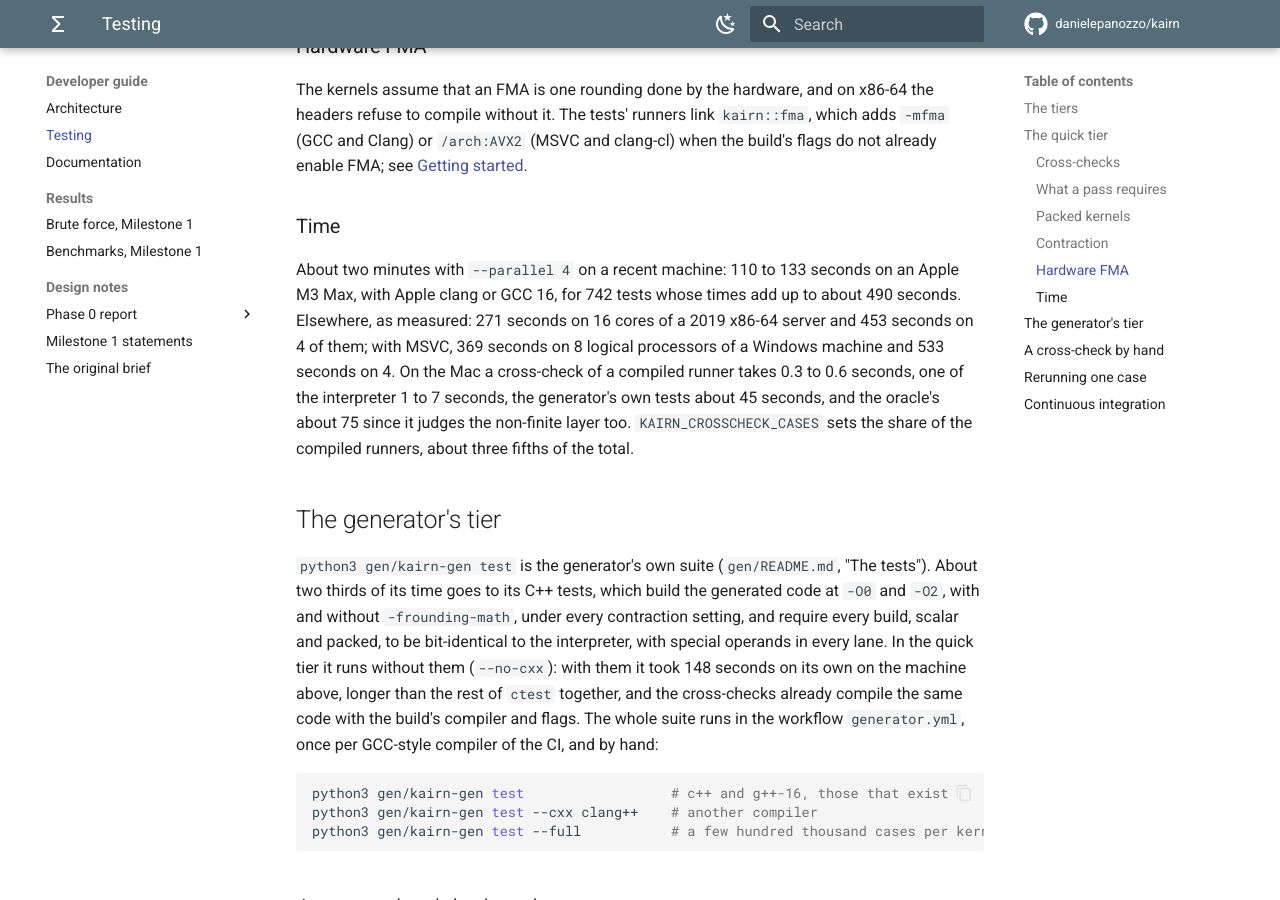
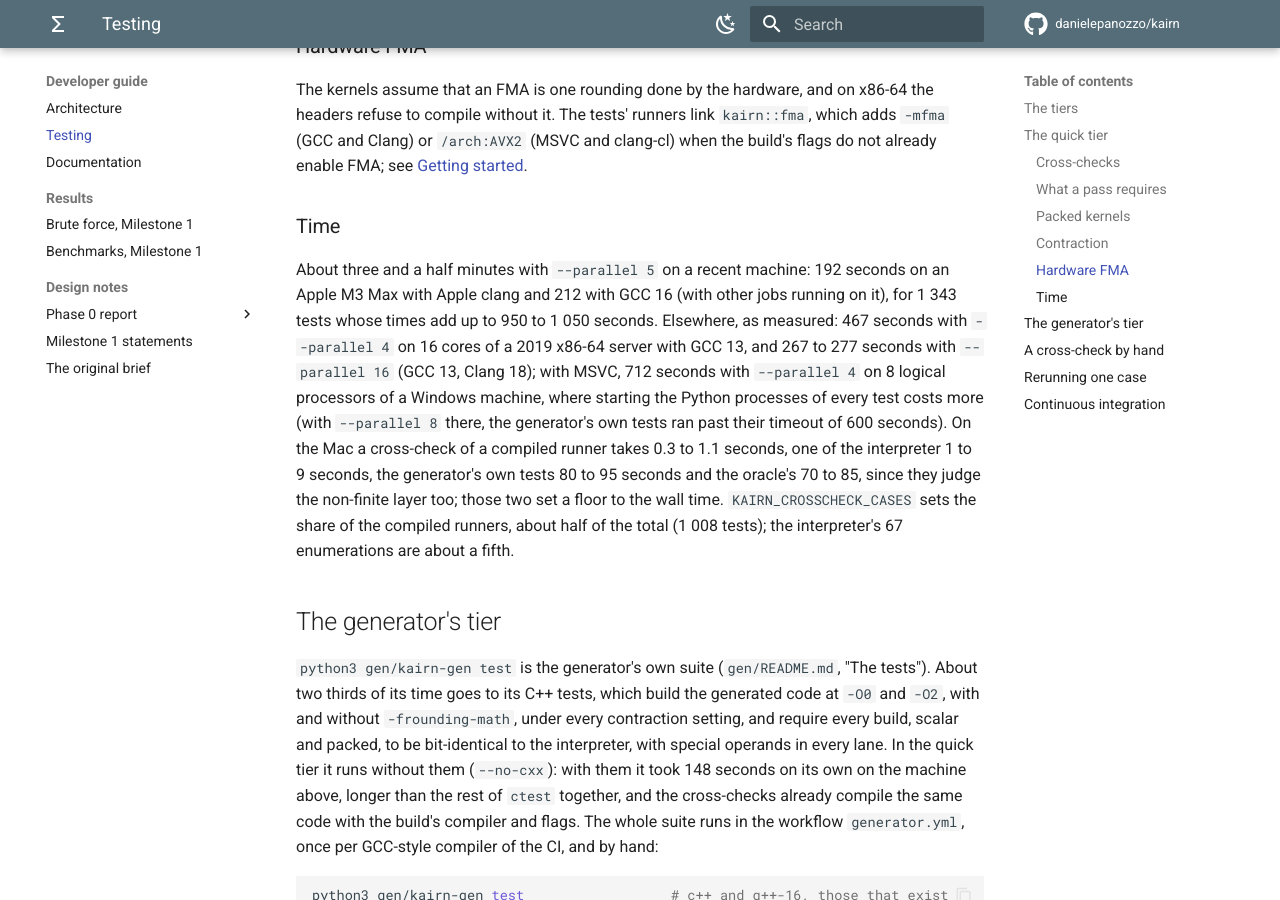
Before and after one commit to danielepanozzo/kairn, an MkDocs documentation site: the page built from docs/developer/testing.md, in a window 1280 px wide and 900 px high, scrolled down 9186 px. Built offline with MkDocs 1.6.1 and Material for MkDocs 9.7.7, drawn with Linux system fonts in a browser that asks for light colours; comment, search, counter and statistics services are not loaded; some of the changed text lies outside the part shown.

Commit message:
Testing page: the quick tier on the non-finite layer
The toy formats of the extended domain, all of the IEEE-model shape
qmin + qmax = 3 - 2p, with their sizes; the restricted enumeration of
ball_mul_2_full; what the guards ask of a kernel of that domain (the
strata of the layer, every class of every statement) and what the
guards' own tests now cover; and the tier's time as now measured: 192 to
212 seconds on the Mac with --parallel 5, 467 seconds on 16 cores of
the Linux server with --parallel 4, 712 seconds with MSVC on 8 logical
processors with --parallel 4.

Co-Authored-By: Claude Opus 5.5 <noreply@anthropic.com>
Claude-Session: https://claude.ai/code/session_01ULwCxzT6Dhw9xUiTw8mJz1

```diff
--- a/docs/developer/testing.md
+++ b/docs/developer/testing.md
@@ -8,7 +8,7 @@ by hand. The parts named here (generator, interpreter, oracle, runner, claims) a
 
 | Tier | What | Where it runs | Time |
 |---|---|---|---|
-| Quick | `ctest`: the generator's tests without their C++ part, the oracle's own tests, the cross-checks below, the consumer checks | every push and pull request, on every platform of the CI; and by anyone, with the three commands of [Getting started](../getting-started/index.md#configure-build-and-test) | about two minutes on a recent machine with `--parallel 4` |
+| Quick | `ctest`: the generator's tests without their C++ part, the oracle's own tests, the cross-checks below, the consumer checks | every push and pull request, on every platform of the CI; and by anyone, with the three commands of [Getting started](../getting-started/index.md#configure-build-and-test) | about three and a half minutes on a recent machine with `--parallel 5` |
 | Generator | `python3 gen/kairn-gen test`: the generator's whole suite, C++ included | every push and pull request, with each GCC-style compiler of the CI | a few minutes per compiler |
 | Proofs | `make -C proofs`: every Rocq proof, then the axiom audit | every push and pull request | a minute or two, with four cores |
 | Brute force | `tests/brute/brute.py`: the cross-checks of the compiled runners on millions of random cases per kernel, format and machine (every runner of a machine on the same cases), and the interpreter on every operand of larger toy formats, with the quick tier's guards and a time budget | by hand, on the test machines, never in CI (`tests/brute/README.md`); results in [Brute force, Milestone 1](results/brute-milestone1.md) | about 90 minutes per machine for Milestone 1 |
@@ -252,14 +252,18 @@ Clang) or `/arch:AVX2` (MSVC and clang-cl) when the build's flags do not already
 
 ### Time
 
-About two minutes with `--parallel 4` on a recent machine: 110 to 133 seconds on an Apple M3 Max,
-with Apple clang or GCC 16, for 742 tests whose times add up to about 490 seconds. Elsewhere, as
-measured: 271 seconds on 16 cores of a 2019 x86-64 server and 453 seconds on 4 of them; with
-MSVC, 369 seconds on 8 logical processors of a Windows machine and 533 seconds on 4. On the Mac a
-cross-check of a compiled runner takes 0.3 to 0.6 seconds, one of the interpreter 1 to 7 seconds,
-the generator's own tests about 45 seconds, and the oracle's about 75 since it judges the
-non-finite layer too. `KAIRN_CROSSCHECK_CASES`
-sets the share of the compiled runners, about three fifths of the total.
+About three and a half minutes with `--parallel 5` on a recent machine: 192 seconds on an Apple
+M3 Max with Apple clang and 212 with GCC 16 (with other jobs running on it), for 1 343 tests
+whose times add up to 950 to 1 050 seconds. Elsewhere, as measured: 467 seconds with
+`--parallel 4` on 16 cores of a 2019 x86-64 server with GCC 13, and 267 to 277 seconds with
+`--parallel 16` (GCC 13, Clang 18); with MSVC, 712 seconds with `--parallel 4` on 8 logical
+processors of a Windows machine, where starting the Python processes of every test costs more
+(with `--parallel 8` there, the generator's own tests ran past their timeout of 600 seconds). On
+the Mac a cross-check of a compiled runner takes 0.3 to 1.1 seconds, one of the interpreter 1 to
+9 seconds, the generator's own tests 80 to 95 seconds and the oracle's 70 to 85, since they judge
+the non-finite layer too; those two set a floor to the wall time. `KAIRN_CROSSCHECK_CASES` sets
+the share of the compiled runners, about half of the total (1 008 tests); the interpreter's 67
+enumerations are about a fifth.
 
 ## The generator's tier
 
```
Also changed, not shown: docs/getting-started/index.md (+2 -2 lines), 1 other file.
